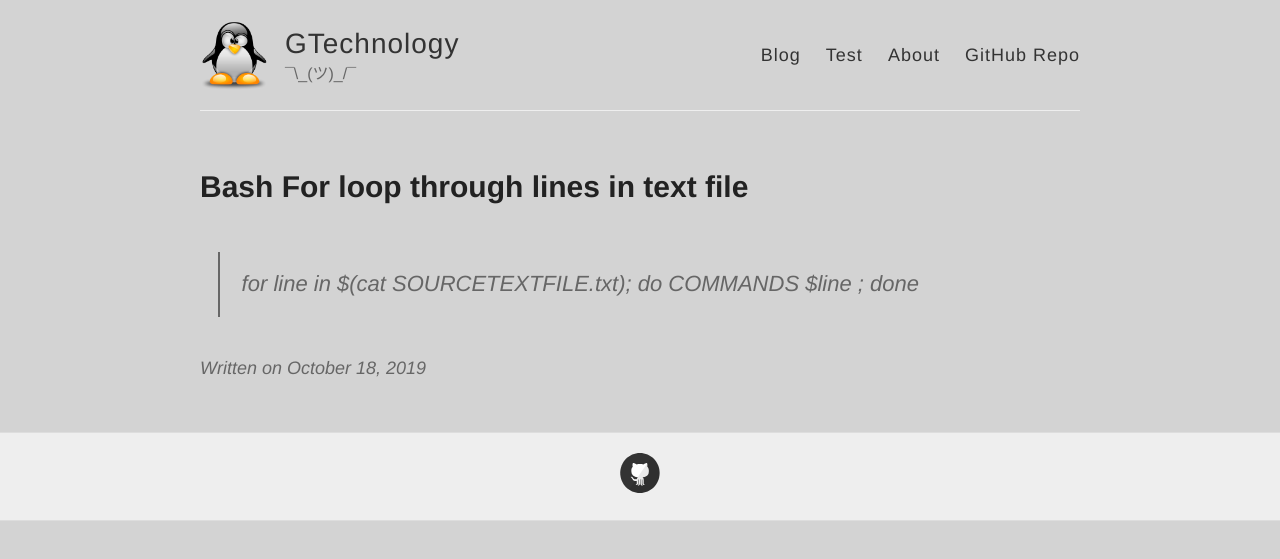
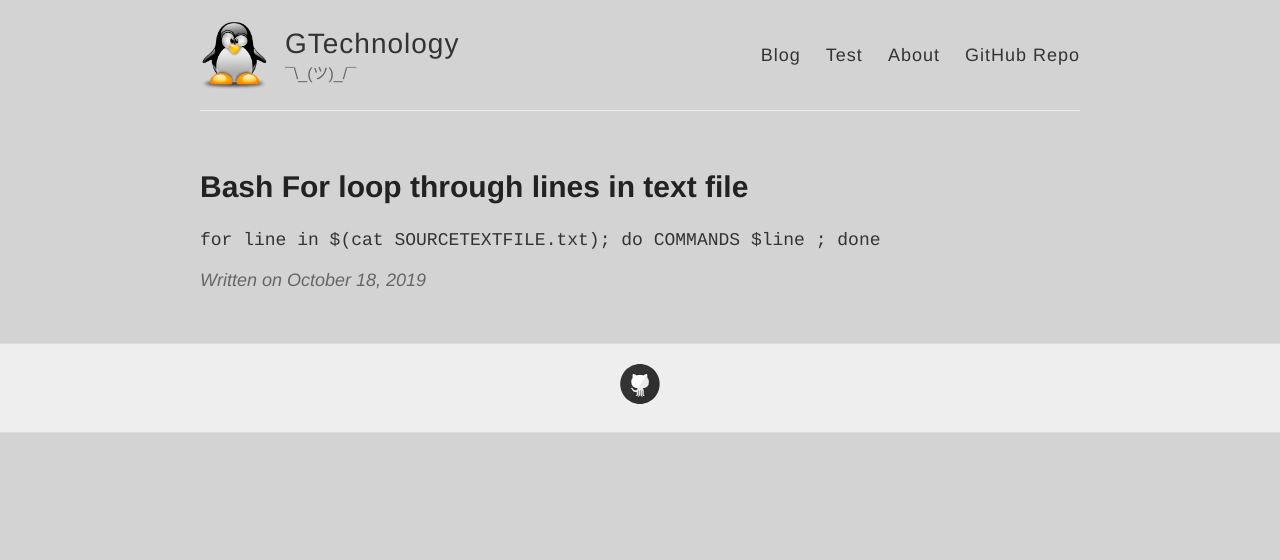
Before and after one commit to GTechnology-biz/gtechnology.biz, a Jekyll site: the page built from _posts/2019-10-18-Bash_loop_through_lines.md, in a window 1280 px wide. Shown: the top 559 px of the page. Built offline with Jekyll 4.4.1, drawn with Linux system fonts in a browser that asks for light colours.

Commit message:
Update 2019-10-18-Bash_loop_through_lines.md

````diff
--- a/_posts/2019-10-18-Bash_loop_through_lines.md
+++ b/_posts/2019-10-18-Bash_loop_through_lines.md
@@ -4,4 +4,4 @@ title: Bash For loop through lines in text file
 ---
 
 
->for line in $(cat SOURCETEXTFILE.txt); do COMMANDS $line ; done
+```for line in $(cat SOURCETEXTFILE.txt); do COMMANDS $line ; done```
````
